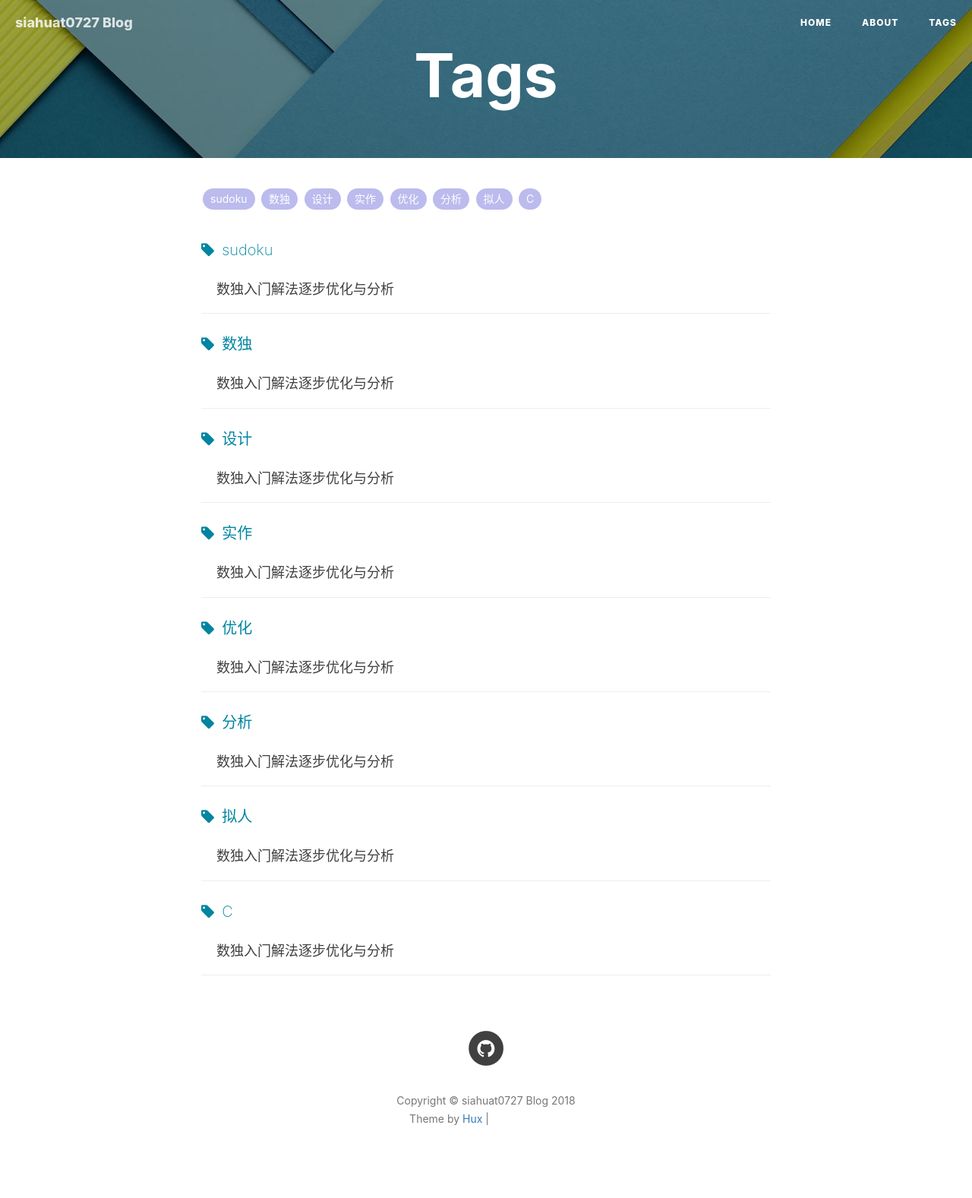
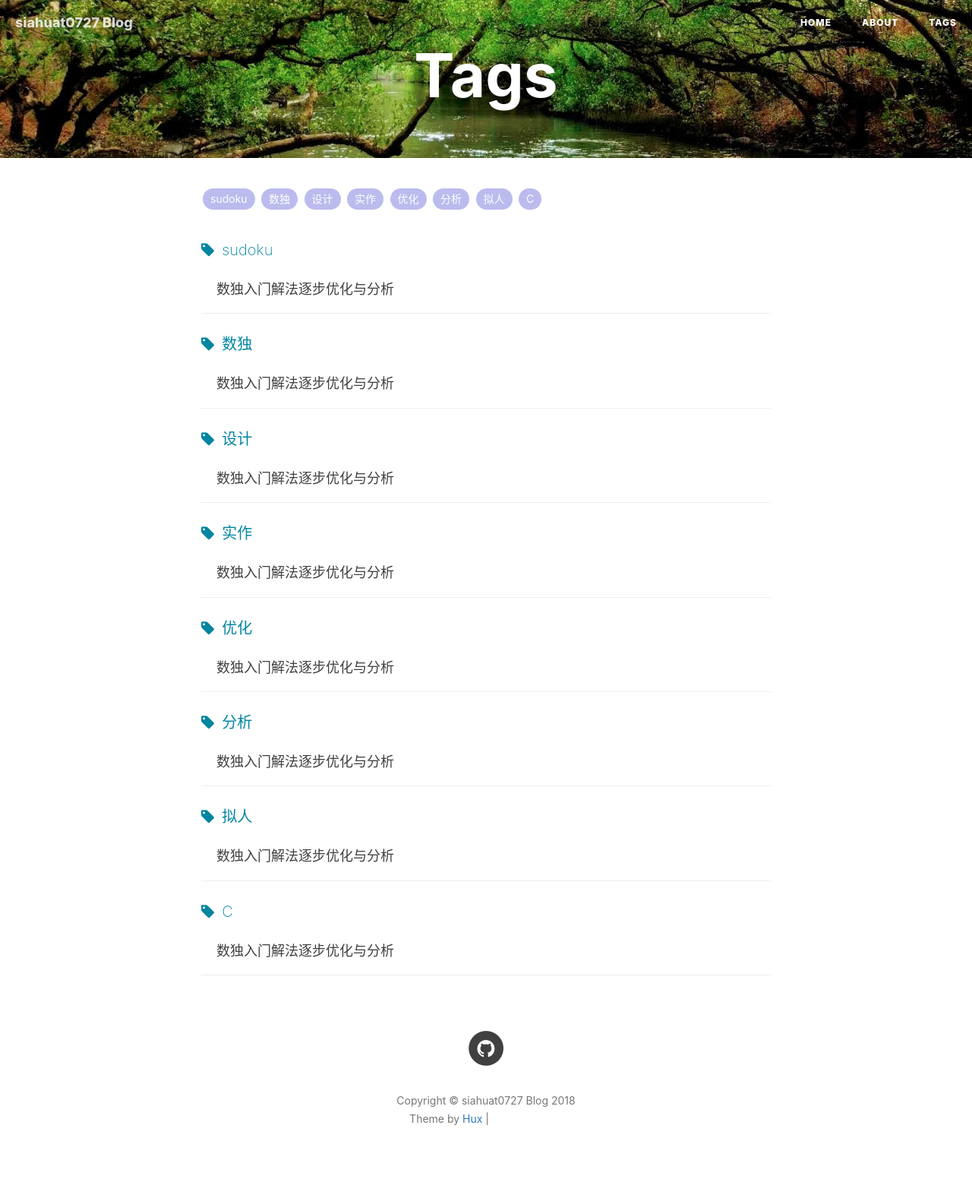
Before and after one commit to siahuat0727/siahuat0727.github.io, a Jekyll site: the page built from tags.html, in a window 1280 px wide. Shown: the whole page at 76% size. Built offline with Jekyll 4.4.1, drawn with Linux system fonts in a browser that asks for light colours; nearby versions of some CDN libraries; comment, search, counter and statistics services are not loaded; grey boxes are pictures that could not be loaded.

Commit message:
update info

```diff
--- a/about.html
+++ b/about.html
@@ -1,8 +1,8 @@
 ---
 layout: page
 title: "About"
-description: "Hey ..."
-header-img: "img/xx.jpg"
+description: "..."
+header-img: "img/page-bg.jpg"
 mulyilingual: true
 ---
 
--- a/tags.html
+++ b/tags.html
@@ -1,7 +1,7 @@
 ---
 title: Tags
 layout: default
-header-img: "img/tag-bg.jpg"
+header-img: "img/page-bg.jpg"
 ---
 
 <!-- Page Header -->
```
Also changed, not shown: img/page-bg.jpg, img/tag-bg.jpg (deleted).
